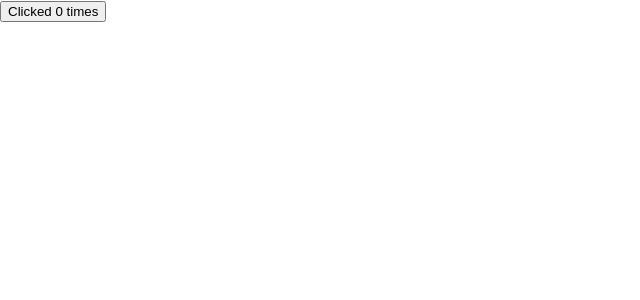
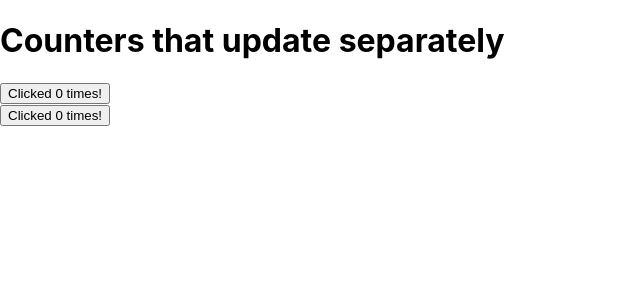
Before and after one commit to thailamgit/BaiTap, a React (Create React App) app: page / in a window 1280 px wide. Shown: the top 300 px of the page, without its empty margins (0-640 px from the left). Built offline with nearby package versions, Linux system fonts and the light colour scheme; the HTML template or start-up script is replaced by a standard one.

Commit message:
Double the counters, each one is independent

```diff
--- a/src/App.tsx
+++ b/src/App.tsx
@@ -9,10 +9,17 @@ function MyButton () {
   }
 
   return (
-    <button onClick={handleClick}>
-      Clicked {count} times
-    </button>
+    <button onClick={handleClick}>Clicked {count} times!</button>
   )
 }
 
-export default MyButton
+function MyApp () {
+  return (
+    <div>
+      <h1>Counters that update separately</h1>
+      <MyButton/><br/>
+      <MyButton/>
+    </div>
+  )
+}
+export default MyApp
```
